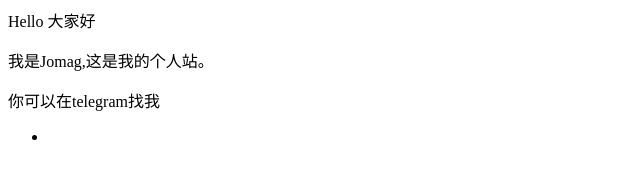
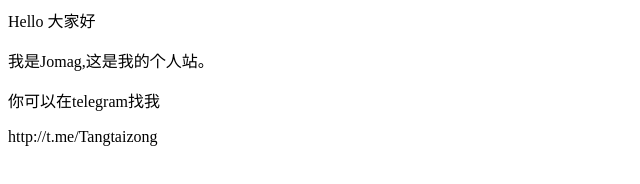
Before and after one commit to Joamg/Joamg.github.io, a plain HTML site: page index.html in a window 1280 px wide. Shown: the whole page, without its empty margins (0-640 px from the left). Drawn offline with Linux system fonts and the light colour scheme.

Commit message:
Update index.html

```diff
--- a/index.html
+++ b/index.html
@@ -1,7 +1,4 @@
 <p>Hello 大家好</p>
 <p>我是Jomag,这是我的个人站。 </p>
 <p>你可以在telegram找我</p>
-
-<ul>
-  <li> <a href="http://t.me/Tangtaizong"></a> </li>
-</ul>
+<p>http://t.me/Tangtaizong
```
